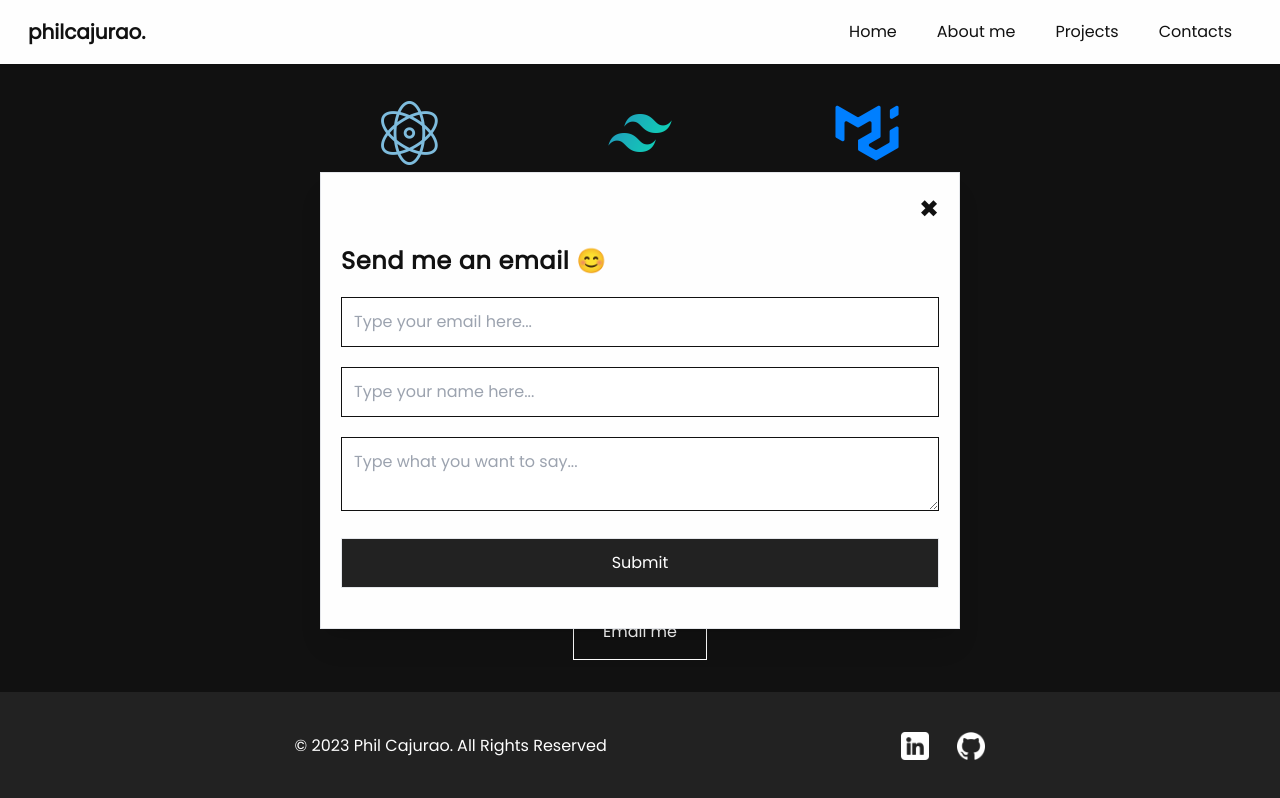
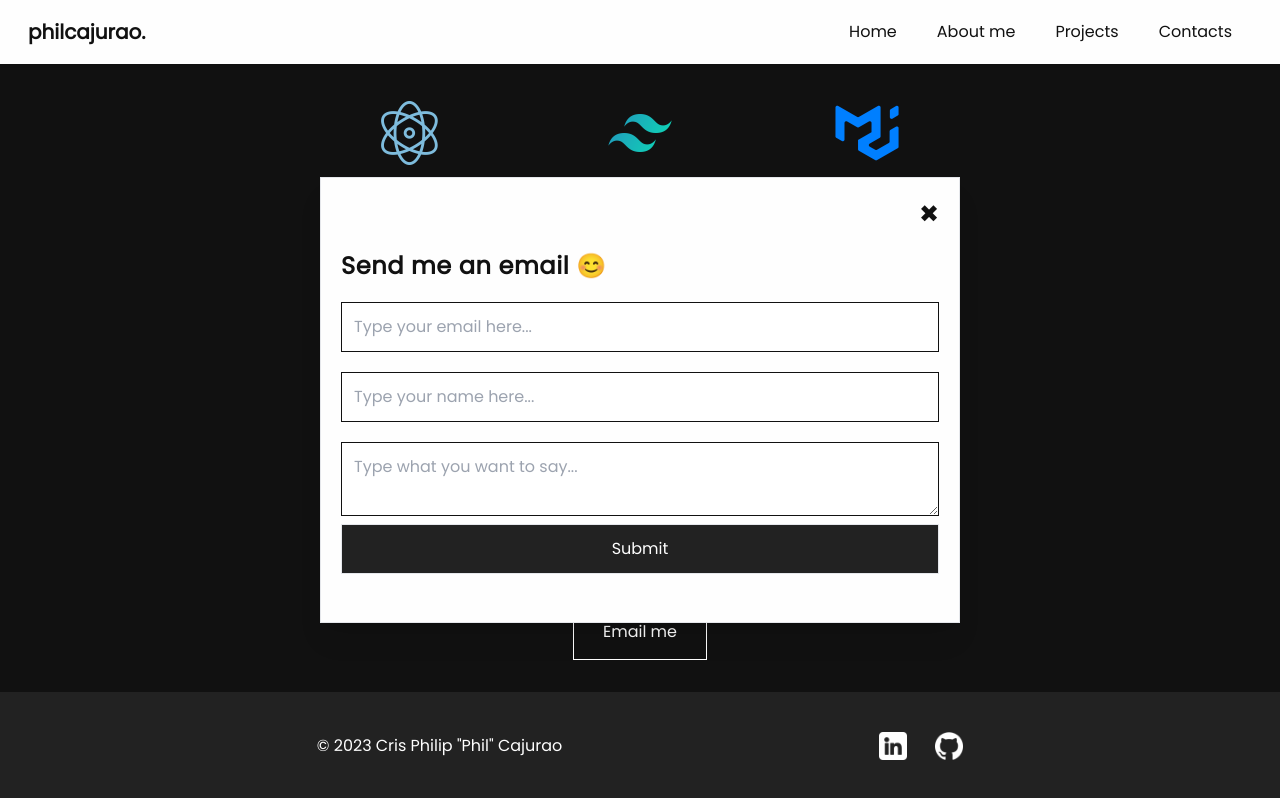
Before and after one commit to philcajurao/philcajurao.github.io, a React (Create React App) app: page / in a window 1280 px wide. Both pictures are taken after a click on the button "Email me". Shown: the part 1382-2180 px from the top of the page. Built offline with nearby package versions, Linux system fonts and the light colour scheme; the HTML template or start-up script is replaced by a standard one.

Commit message:
fixed sending email and loading state

```diff
--- a/src/components/EmailForm.js
+++ b/src/components/EmailForm.js
@@ -1,10 +1,20 @@
-import React, { useState } from "react";
-import Footer from "./Footer";
+import React, { useRef, useState } from "react";
+import emailjs from "@emailjs/browser";
 import Success from "./Success";
+import Failed from "./Failed";
+import Loading from "./Loading";
 
 function EmailForm({ handleClose }) {
 
-    const [isSubmitted, setIsSubmitted] = useState(false);
+    const form = useRef();
+
+    const emailEl = document.getElementById('email');
+    const nameEl = document.getElementById('name');
+    const messageEl = document.getElementById('message');
+
+    const [isSubmittedSuccessfully, setIsSubmittedSuccessfully] = useState(false);
+    const [isSubmittedFailed, setIsSubmittedFailed] = useState(false);
+    const [isSubmitted, setIsSubmitted] = useState(true);
 
     const [errorEmail, setErrorEmail] = useState(false);
     const [emptyEmail, setEmptyEmail] = useState(false);
@@ -19,17 +29,15 @@ function EmailForm({ handleClose }) {
         name: '',
         message: ''
     });
-    const handleChange = (e) => {
-        const name = e.target.name;
-        const value = e.target.value;
+    const handleChange = () => {
 
-        if(formData.email != '') {
+        if(emailEl.value != '') {
             setEmptyEmail(false)
         }
-        if(formData.name != '') {
+        if(nameEl.value != '') {
             setEmptyName(false)
         }
-        if(formData.message != '') {
+        if(messageEl.value != '') {
             setEmptyMessage(false)
         }
 
@@ -47,44 +55,70 @@ function EmailForm({ handleClose }) {
         } else {
             setErrorName(false)
         }
-
-        setFormData((prevFormData) => {
-            return {
-              ...prevFormData,
-              [name]: value,
-            };
-        })
     }
 
     const handleSuccessSubmission = () => {
-            setIsSubmitted(true);
+            setIsSubmittedSuccessfully(true);
         setTimeout(() => {
-            setIsSubmitted(false);
+            setIsSubmittedSuccessfully(false);
+
+            emailEl.value = '';
+            nameEl.value = '';
+            messageEl.value = '';
         }, 3000);
     }
+    const handleFailedSubmission = () => {
+        setIsSubmittedFailed(true);
+    setTimeout(() => {
+        setIsSubmittedFailed(false);
+
+            emailEl.value = '';
+            nameEl.value = '';
+            messageEl.value = '';
+    }, 4000);
+}
 
     const handleSubmit = (e) => {
         e.preventDefault()
 
-        if(formData.email == '') {
+        if(emailEl.value == '') {
             setEmptyEmail(true)
-        }
-        if(formData.name == '') {
+        } else if(nameEl.value == '') {
             setEmptyName(true)
-        }
-        if(formData.message == '') {
+        } else if(messageEl.value == '') {
             setEmptyMessage(true)
+        } else {
+
+            // setTimeout(() => {
+                setIsSubmitted(false);
+                // setTimeout(() => {
+                    emailjs
+                .sendForm(
+                "service_v97u8tm",
+                "template_xhl1mz9",
+                form.current,
+                "p3pYmTDbiXFd-HVNU"
+                )
+                .then(
+                (result) => {
+                    console.log(result.text);
+                    console.log("message sent");
+                    handleSuccessSubmission();
+                    setIsSubmitted(true);
+                },
+                (error) => {
+                    console.log(error.text);
+                    handleFailedSubmission();
+                    setIsSubmitted(true);
+                }
+                );
+            //     }, 5000);
+
+            // }, 1000);
         }
 
-        handleSuccessSubmission();
 
-        setFormData(
-            {
-                email: '',
-                name: '',
-                message: ''
-            }
-        )
+
 
     }
 
@@ -95,49 +129,47 @@ function EmailForm({ handleClose }) {
                 <span className="text-2xl font-medium absolute right-5 top-10 sm:self-end sm:static sm:right-auto sm:top-auto cursor-pointer" onClick={handleClose}>&#10006;</span>
                 <p className="text-2xl font-semibold tracking-wide text-left">Send me an email &#128522;</p>
             </div>
-            <form className="flex flex-col items-center space-y-5 caret-[#111] my-5"  onSubmit={handleSubmit}>
+            <form className="flex flex-col items-center caret-[#111] my-5" ref={form} onSubmit={handleSubmit}>
+                    <input type="email" id="email" autoComplete='off' name="from_email" placeholder="Type your email here..." onChange={handleChange} className={`form-input border p-3 w-full focus:rounded-none
+                        ${emptyEmail ? 'border-red-500' : "border-[#111]"}
+                    `} />
+                    {/* <span className={`ml-2 text-red-500 ${errorEmail ? 'block' : "hidden"}`}>Doesn't look like an email.</span> */}
+                    <span className={`ml-2 mt-0 self-start text-red-500 ${emptyEmail ? 'block' : "hidden"}`}>Please enter an email.</span>
 
-                {/* <label>Your email</label> */}
-                <div className="w-full">
-                    <input type="email" value={formData.email} onChange={handleChange} autoComplete='off' name="email" placeholder="Type your email here..." className={`form-input border p-3 w-full focus:rounded-none
-                    ${errorEmail || emptyEmail ? 'border-red-500' : "border-[#111]"}`}
-                    />
-                    <span className={`ml-2 text-red-500 ${errorEmail ? 'block' : "hidden"}`}>Sorry, it doesn't look like an email.</span>
-                    <span className={`ml-2 text-red-500 ${emptyEmail ? 'block' : "hidden"}`}>Please enter an email.</span>
-                </div>
+                    <input type="text" id="name" autoComplete='off' name="from_name" placeholder="Type your name here..." onChange={handleChange} className={`form-input border border-[#111] p-3 mt-5 w-full focus:rounded-none
+                        ${emptyName ? 'border-red-500' : "border-[#111]"}
+                    `} />
+                    {/* <span className={`ml-2 text-red-500 ${errorName ? 'block' : "hidden"}`}>That name is not valid.</span> */}
+                    <span className={`ml-2 mt-0 self-start text-red-500 ${emptyName ? 'block' : "hidden"}`}>Please enter a name.</span>
 
-                {/* <label>Your name</label> */}
-                <div className="w-full">
-                    <input type="text" value={formData.name} onChange={handleChange} autoComplete='off' name="name" placeholder="Type your name here..." className={`form-input border border-[#111] p-3 w-full focus:rounded-none
-                    ${errorName || emptyName ? 'border-red-500' : "border-[#111]"}`}
-                    />
-                    <span className={`ml-2 text-red-500 ${errorName ? 'block' : "hidden"}`}>That name is not valid.</span>
-                    <span className={`ml-2 text-red-500 ${emptyName ? 'block' : "hidden"}`}>Please enter a name.</span>
-                </div>
+                    <textarea name="message" id="message" placeholder="Type what you want to say..." onChange={handleChange} className={`form-input border border-[#111] p-3 mt-5 w-full focus:rounded-none
+                        ${emptyMessage ? 'border-red-500' : "border-[#111]"}
+                    `} />
+                    <span className={`ml-2 mt-0 self-start text-red-500 ${emptyMessage ? 'block' : "hidden"}`}>You forgot your message.</span>
 
-                {/* <label>Message</label> */}
-                <div className="w-full">
-                    <textarea name="message" value={formData.message} onChange={handleChange} placeholder="Type what you want to say..." className={`form-input border border-[#111] p-3 w-full focus:rounded-none
-                    ${emptyMessage ? 'border-red-500' : "border-[#111]"}`}
-                    />
-                    <span className={`ml-2 text-red-500 ${emptyMessage ? 'block' : "hidden"}`}>You forgot your message.</span>
-                </div>
-
-                <button
+                <input
                 type="submit"
-                className="bg-[#222] text-[#fefefe] p-3 m-2 focus:shadow-none hover:bg-[#333] w-full border"
-                >
-                Submit
-                </button>
+                className={`bg-[#222] text-[#fefefe] p-3 m-2 focus:shadow-none hover:bg-[#333] w-full border
+                    ${isSubmitted ? 'cursor-pointer' : "cursor-wait"}
+                `}
+                value="Submit"
+                />
             </form>
         </div>
 
-        <div className={`${isSubmitted? 'block' : 'hidden'}`}>
+        <div className={`${isSubmitted ? 'hidden' : 'block'}`}>
+            <Loading />
+        </div>
+        <div className={`${isSubmittedSuccessfully ? 'block' : 'hidden'}`}>
             <Success />
         </div>
+        <div className={`${isSubmittedFailed ? 'block' : 'hidden'}`}>
+            <Failed />
+        </div>
 
-        <div className="footer flex justify-center mt-20 sm:hidden">
-            <p>© Phil Cajurao 2023</p>
+        <div className="text-center text-[#111] flex flex-col sm:hidden absolute w-full left-0 bottom-5">
+          <span>© 2023</span>
+          <span>Cris Philip "Phil" Cajurao</span>
         </div>
     </div>
   );
--- /dev/null
+++ b/src/components/Failed.js
@@ -0,0 +1,11 @@
+import React from "react";
+
+function Failed() {
+  return (
+    <div className="text-center">
+      <p className="text-red-500">Something wrong! Your message is not sent. <span>&#10008;</span></p>
+    </div>
+  );
+}
+
+export default Failed;
--- a/src/components/Footer.js
+++ b/src/components/Footer.js
@@ -6,8 +6,8 @@ function Footer() {
     return (
         <div className="footer bg-[#222] text-[#fefefe] flex flex-col-reverse items-center space-y-10 sm:space-y-0 space-y-reverse sm:flex-row sm:justify-evenly  py-10">
             <p className='text-center flex flex-col sm:flex-row sm:space-x-1'>
-                <span>© 2023 Phil Cajurao.</span>
-                <span>All Rights Reserved</span>
+                <span>© 2023</span>
+                <span>Cris Philip "Phil" Cajurao</span>
             </p>
             <ul className='flex space-x-7'>
                 <li><a href={'https://www.linkedin.com/in/philcajurao/'} target='_blank' rel="noopener noreferrer"> <img src={linkedinLogo} alt='GitHub Logo' className='w-7 h-auto' /> </a></li>
--- /dev/null
+++ b/src/components/Loading.js
@@ -0,0 +1,12 @@
+import React from 'react'
+
+function Loading() {
+  return (
+    <div className="text-center flex justify-center">
+      <p className="text-[#777] ">Loading...&nbsp;</p>
+      <p className='spin-animation'>&#128565;</p>
+    </div>
+  )
+}
+
+export default Loading
--- a/src/components/NavBar.js
+++ b/src/components/NavBar.js
@@ -4,6 +4,7 @@ import { MdClose } from "react-icons/md";
 import logo from "../images/favicon.png";
 // import 'react-scroll/dist/react-scroll.css';
 import { Link } from "react-scroll";
+import Footer from "./Footer";
 
 function NavBar() {
   const [showSideBar, setShowSideBar] = useState(false);
@@ -135,11 +136,12 @@ function NavBar() {
           >
             Contacts
           </Link>
-
         </div>
-        <div className="footer bg-[#222] text-[#fefefe] flex justify-center py-10">
-          <p>© Phil Cajurao 2023</p>
+        <div className="text-center text-[#fefefe] flex flex-col">
+          <span>© 2023</span>
+          <span>Cris Philip "Phil" Cajurao</span>
         </div>
+        <div></div>
       </div>
     </div>
   );
--- a/src/components/Success.js
+++ b/src/components/Success.js
@@ -2,7 +2,7 @@ import React from "react";
 
 function Success() {
   return (
-    <div className="flex justify-center">
+    <div className="text-center">
       <p className="text-green-500">Your message is sent! <span>&#10004;</span></p>
     </div>
   );
--- a/src/index.css
+++ b/src/index.css
@@ -112,3 +112,17 @@ code {
 .resumeBtn:hover::after {
   transform: translateY(0);
 }
+
+.spin-animation {
+  animation: spin 7s linear infinite;
+  transform-origin: center;
+}
+
+@keyframes spin {
+  from {
+    transform: rotate(0deg);
+  }
+  to {
+    transform: rotate(360deg);
+  }
+}
```
Also changed, not shown: src/App.js (+4 -4 lines), 1 other file (tests, documents, lock files or other folders).
